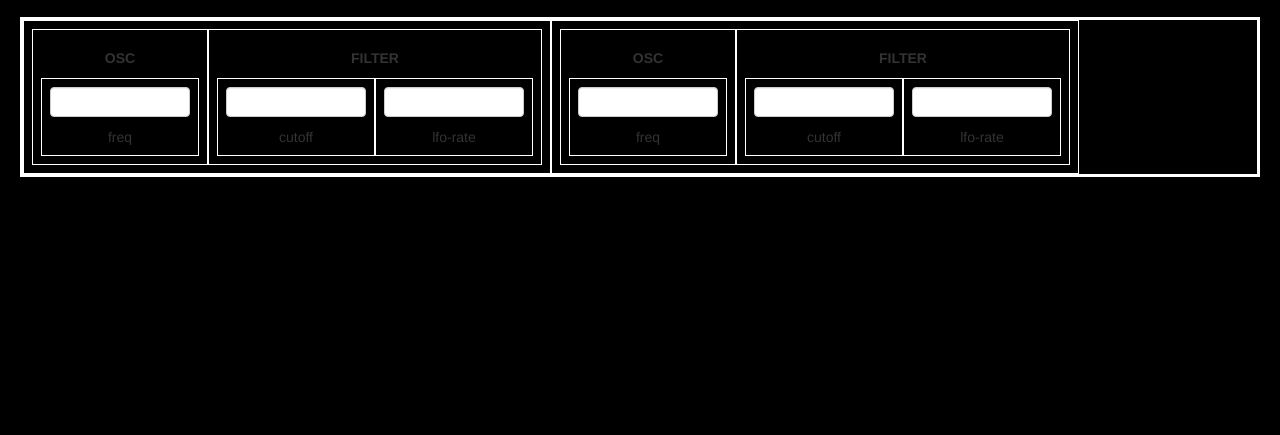
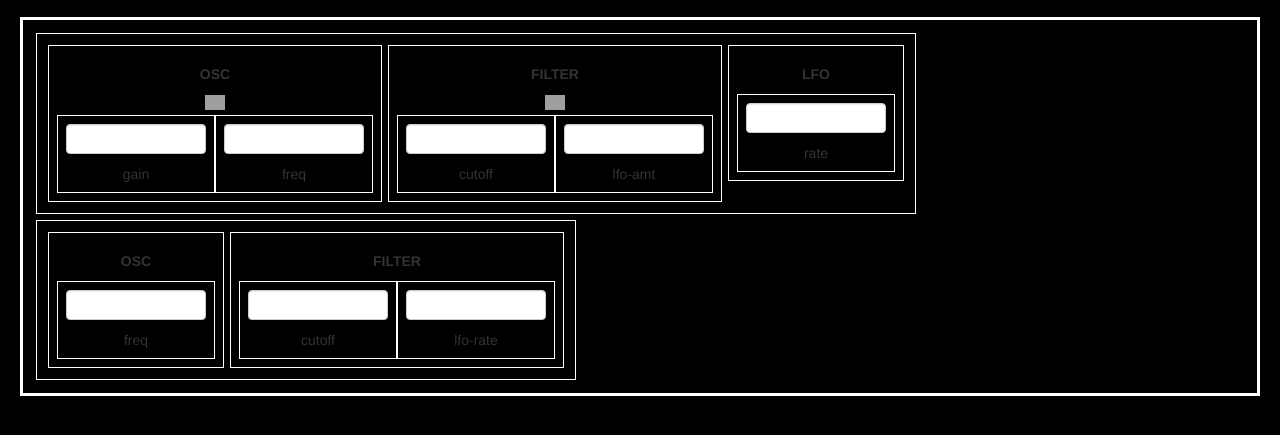
Before and after one commit to speakingcode/cloudsynth, a plain HTML site: page index.html in a window 1280 px wide. Shown: the part 53-488 px from the top of the page. Drawn offline with nearby package versions, Linux system fonts and the light colour scheme; grey boxes are pictures that could not be loaded.

Commit message:
Modularize the controls in the UI

```diff
--- a/index.html
+++ b/index.html
@@ -25,6 +25,7 @@
   border-width: 1px;
   text-align  : center;
   padding     : 8px;
+  margin      : 3px;
 
 }
 .slider-selection
@@ -55,14 +56,43 @@
   border-color  : #fff;
   border-style  : solid;
   border-width  : 3px;
-  padding:      : 10px;
+  padding       : 10px;
 }
 
+.toggle-switch input[type=checkbox] {
+position: absolute;
+overflow: hidden;
+clip: rect(0 0 0 0);
+height:1px;
+width:1px;
+margin:-1px;
+padding:0;
+border:0;
+}
+
+.toggle-switch input[type=checkbox] + label {
+padding-left:20px;
+height:15px;
+display:inline-block;
+line-height:15px;
+background-repeat:no-repeat;
+background-position: 0 0;
+font-size:15px;
+vertical-align:middle;
+cursor:pointer;
+}
+
+.toggle-switch input[type=checkbox]:checked + label {
+background-position: 0 -15px;
+}
+
+.toggle-switch label { background-image:url(http://csscheckbox.com/checkboxes/lite-x-gray.png); }
  </style>
   </head>
   <body style="background-color: #000000;">
-  <h1>..cloud.synth..</h1>
-  <div class="control-panel">
+    <h1>..cloud.synth..</h1>
+
+    <div class="control-panel">
     <div class="module-board"
       style="float: left;">
       <div>
@@ -71,6 +101,22 @@
           style="float: left;" >
 
           <h5>OSC</h5>
+
+          <div class="toggle-switch">
+            <input type="checkbox" id="osc1-on-switch" />
+            <label for="osc1-on-switch" />
+          </div>
+
+          <div
+            class="fader-unit"
+            style="float: left;">
+            <input type="text"
+              id="osc1-gain-slider"
+              class="span2 osc-frequency-slider"/>
+            <br>
+            gain
+          </div>
+
           <div
             class="fader-unit"
             style="float: left;">
@@ -86,6 +132,12 @@
           class="module-board"
           style="float: left;">
           <h5>FILTER</h5>
+
+          <div class="toggle-switch">
+            <input type="checkbox" id="filter1-on-switch" />
+            <label for="filter1-on-switch" />
+          </div>
+
           <div
             class="fader-unit"
             style="float: left;">
@@ -100,15 +152,33 @@
             class="fader-unit"
             style="float: left;">
             <input type="text"
+              id="filter1-lfo-amt-slider"
+              class="span2 lfo-rate-slider"/>
+            <br>
+            lfo-amt
+          </div>
+        </div>
+
+        <div
+          class="module-board"
+          style="float: left;">
+          <h5>LFO</h5>
+
+          <div
+            class="fader-unit"
+            style="float: left;">
+            <input type="text"
               id="filter1-lfo-rate-slider"
               class="span2 lfo-rate-slider"/>
             <br>
-            lfo-rate
+            rate
           </div>
-        </div>
+        </div> <!-- lfo module -->
+
         <div style="clear:both;"></div>
+
       </div>
-    </div>
+    </div> <!-- osc/filter/lfo module -->
 
   <!-- <div style="clear:both;"></div> -->
 
```
